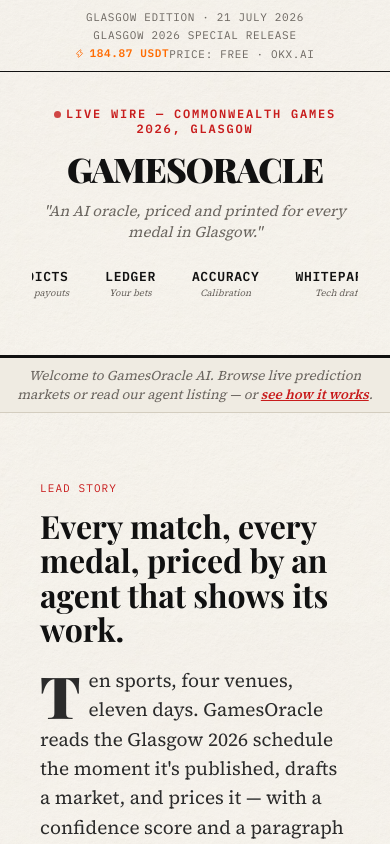
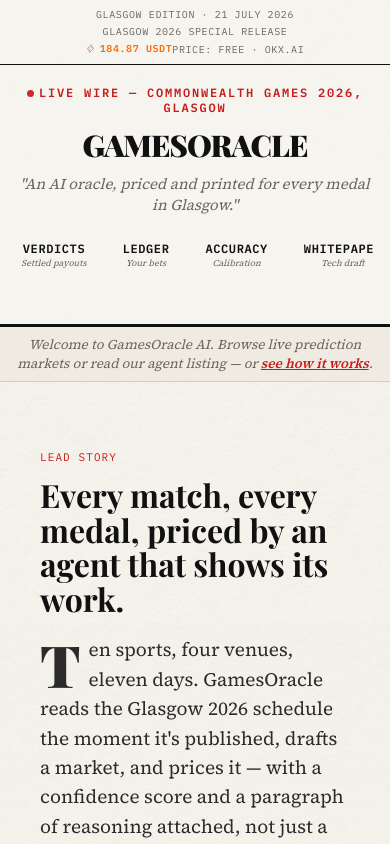
Before and after one commit to midexol/GamesOracle, a React (Vite) app: page / in a window 390 px wide. Shown: the top 844 px of the page. Built offline with nearby package versions, Linux system fonts and the light colour scheme; a web font is replaced by a local one.

Commit message:
style: make top header sticky on scroll, fix live dot alignment, and optimize all pages for mobile viewports

```diff
--- a/src/components/Header.tsx
+++ b/src/components/Header.tsx
@@ -52,7 +52,7 @@
   };
 
   return (
-    <>
+    <header className="sticky-header">
       {/* ── Datebar / Utility Top Bar ────────────────────── */}
       <div className="datebar">
         <span>GLASGOW EDITION · {formattedDate}</span>
@@ -172,6 +172,6 @@
           </div>
         </div>
       )}
-    </>
+    </header>
   );
 }
--- a/src/index.css
+++ b/src/index.css
@@ -112,6 +112,19 @@
   padding: 0 32px;
 }
 
+/* Sticky Header Container */
+header.sticky-header {
+  position: sticky;
+  top: 0;
+  z-index: 100;
+  background-color: var(--paper);
+  background-image:
+    linear-gradient(to bottom, rgba(247, 245, 240, 0.96) 0%, rgba(247, 245, 240, 0.96) 100%),
+    url("./assets/fiber-paper.jpg");
+  background-repeat: repeat;
+  background-size: 350px;
+}
+
 /* Datebar styling */
 .datebar {
   border-bottom: 1px solid var(--ink);
@@ -246,7 +259,7 @@
   color: var(--red);
 }
 
-nav.subnav a.live::before {
+nav.subnav a.live .title::before {
   content: "● ";
   color: var(--red);
 }
@@ -1720,8 +1733,9 @@
     flex-direction: column;
     align-items: center;
     gap: 4px;
-    padding: 10px 16px;
+    padding: 8px 12px;
     text-align: center;
+    font-size: 10px;
   }
 
   /* Page margins and spacing */
@@ -1730,25 +1744,38 @@
   }
 
   .article {
-    padding: 24px 16px 40px;
+    padding: 16px 12px 32px;
   }
 
   h2.headline {
-    font-size: 26px;
+    font-size: 24px;
   }
 
   h1.display {
-    font-size: 34px !important;
+    font-size: 30px !important;
+  }
+
+  .masthead {
+    padding: 14px 16px;
+    flex-direction: column;
+    gap: 12px;
+    align-items: stretch;
+    text-align: center;
+  }
+
+  .masthead.center-mode {
+    padding: 20px 16px 14px;
   }
 
   /* Horizontal swipeable sub-navigation */
   nav.subnav {
-    gap: 16px;
+    gap: 14px;
     overflow-x: auto;
     width: 100%;
-    padding-bottom: 8px;
+    padding-bottom: 6px;
     -webkit-overflow-scrolling: touch;
     scrollbar-width: none;
+    justify-content: flex-start;
   }
   nav.subnav::-webkit-scrollbar {
     display: none;
@@ -1758,15 +1785,81 @@
     flex-shrink: 0;
   }
 
-  /* Centered and polished connect button for mobile headers */
-  .masthead {
-    align-items: stretch;
+  nav.subnav a .title {
+    font-size: 12px;
+  }
+
+  nav.subnav a .sub {
+    font-size: 9px;
+  }
+
+  /* Button rows in mobile headers */
+  .wallet-btn, .how-it-works-btn {
+    width: 100%;
+    margin: 4px 0 0 0 !important;
     text-align: center;
-  }
-
-  .wallet-btn {
-    width: 100%;
-    margin-top: 10px;
+    justify-content: center;
+    min-height: 42px;
+  }
+
+  /* Steps single column on small screens */
+  .steps {
+    grid-template-columns: 1fr !important;
+    row-gap: 20px;
+  }
+
+  /* Edge-to-edge touch-scrollable tables */
+  .table-responsive {
+    margin: 0 -16px !important;
+    width: calc(100% + 32px) !important;
+    padding: 0 16px;
+    box-sizing: border-box;
+    -webkit-overflow-scrolling: touch;
+  }
+
+  table.ledger, table.markets {
+    font-size: 12px;
+  }
+
+  table.ledger th, table.ledger td, table.markets th, table.markets td {
+    padding: 8px 6px;
+  }
+
+  /* Coupon and staking adjustments */
+  .coupon {
+    padding: 16px 12px;
+  }
+
+  .stake-row button {
+    padding: 10px 4px;
+    font-size: 11px;
+    min-height: 42px;
+  }
+
+  .side-btn {
+    font-size: 11px;
+    padding: 12px 8px;
+    min-height: 44px;
+  }
+
+  /* Modal cards mobile sizing */
+  .modal-overlay {
+    padding: 12px;
+  }
+
+  .modal-card {
+    padding: 20px 16px;
+    max-height: 85vh;
+  }
+
+  /* Side cards and whitepaper code blocks */
+  .side-card {
+    padding: 16px 12px;
+  }
+
+  pre.mono {
+    font-size: 10.5px !important;
+    padding: 10px !important;
   }
 }
 
```
